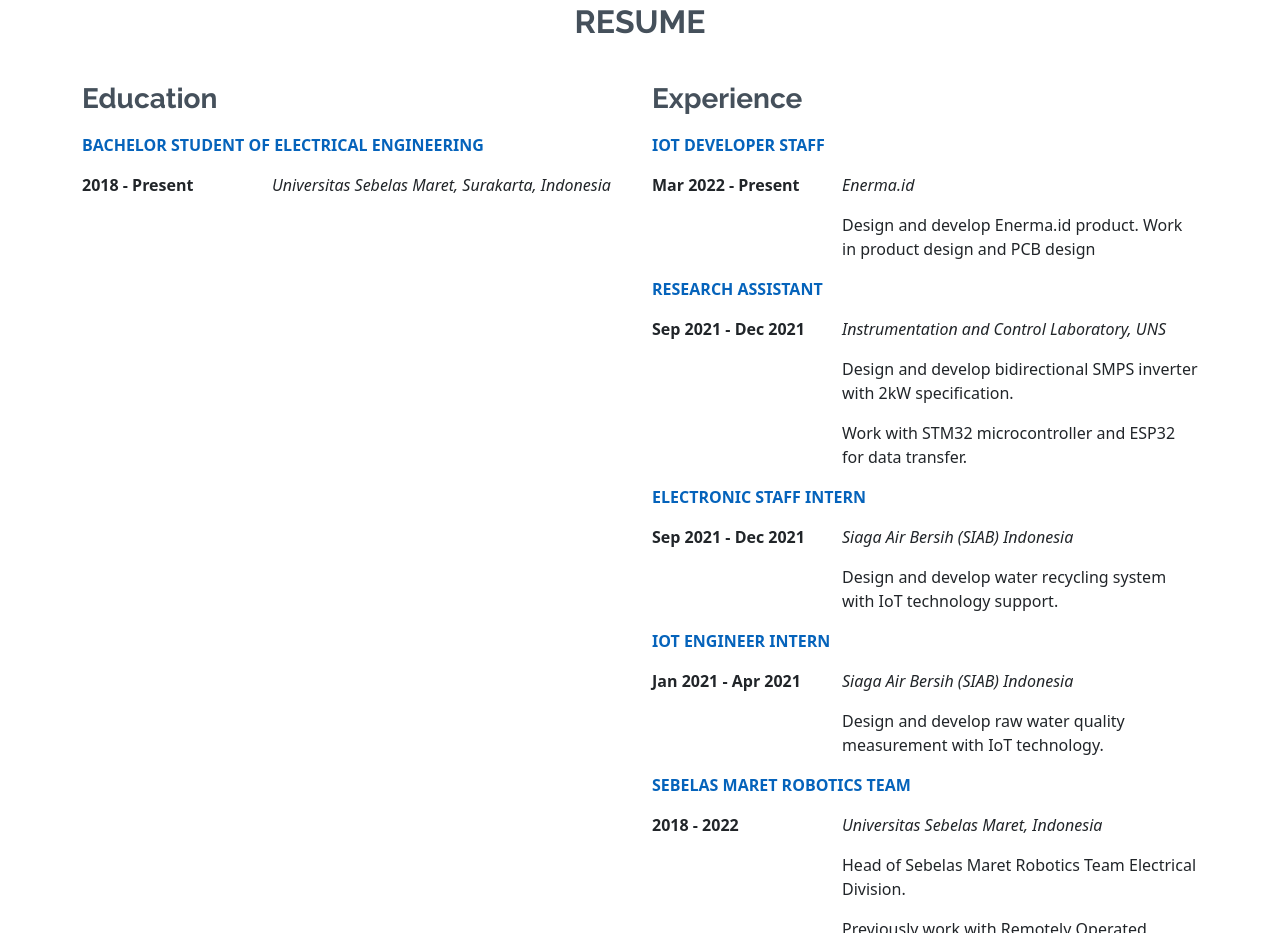
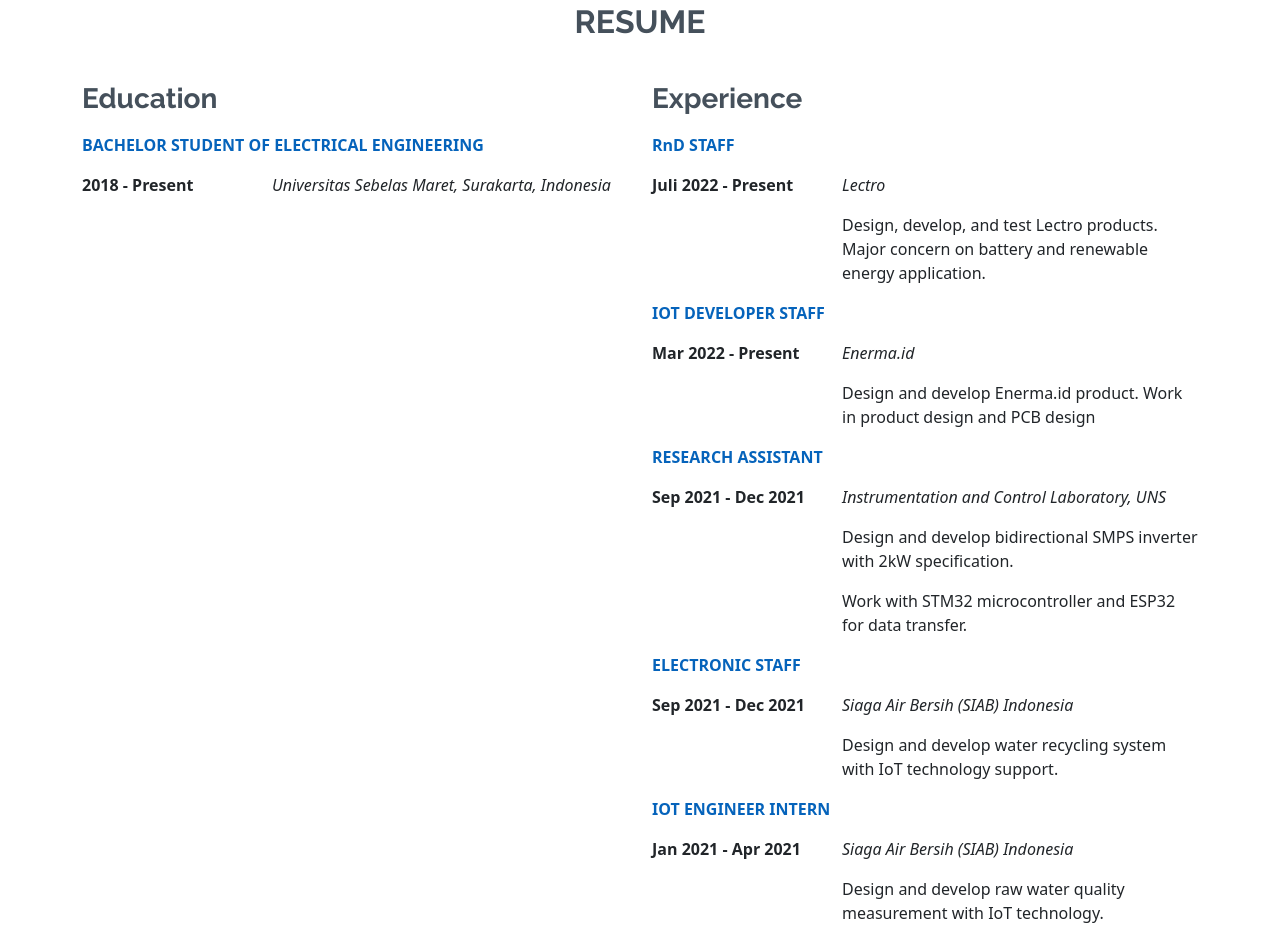
Before and after one commit to SuryaAssistant/SuryaAssistant.github.io, a plain HTML site: page index.html in a window 1280 px wide. Shown: the part 1649-2582 px from the top of the page. Drawn offline with nearby package versions, Linux system fonts and the light colour scheme; no server answers.

Commit message:
update job

```diff
--- a/index.html
+++ b/index.html
@@ -194,6 +194,18 @@
 
                     <div class="col-lg-6">
                         <h3 style="padding-bottom:10px">Experience</h3>
+                             <div class="row">
+                                <p class="primecolor"><strong>RnD STAFF</strong></p>
+                                <div class="col-4">
+                                    <p><strong>Juli 2022 - Present</strong></p>
+                                </div>
+                                <div class="col-8">
+                                    <div class="row">
+                                        <p class="fst-italic">Lectro</p>
+                                        <p>Design, develop, and test Lectro products. Major concern on battery and renewable energy application.</p>
+                                    </div>
+                                </div>
+                            </div>
                             <div class="row">
                                 <p class="primecolor"><strong>IOT DEVELOPER STAFF</strong></p>
                                 <div class="col-4">
@@ -220,7 +232,7 @@
                                 </div>
                             </div>
                             <div class="row">
-                                <p class="primecolor"><strong>ELECTRONIC STAFF INTERN</strong></p>
+                                <p class="primecolor"><strong>ELECTRONIC STAFF</strong></p>
                                 <div class="col-4">
                                     <p><strong>Sep 2021 - Dec 2021</strong></p>
                                 </div>
```
